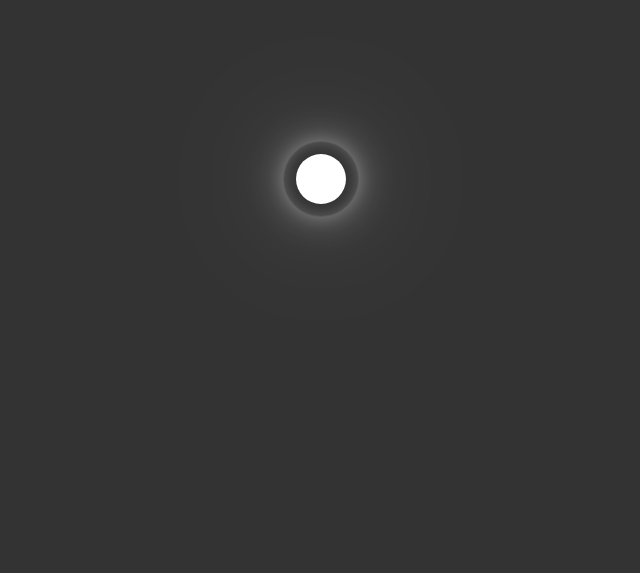
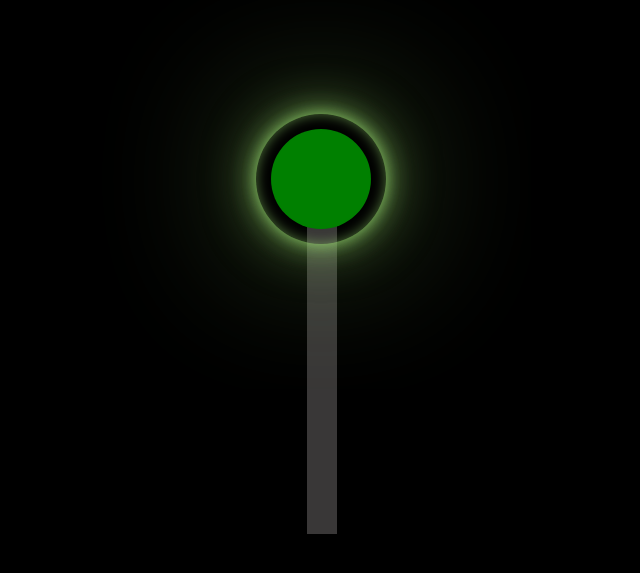
Before and after one commit to binsacedillo/PRESENTATION-REPORTING-COMPROG, a plain HTML site: page EXERCISE1/index.html in a window 1280 px wide. Shown: the part 221-794 px from the top of the page, without its empty margins (319-959 px from the left). Drawn offline with Linux system fonts and the light colour scheme.

Commit message:
added a bar

```diff
--- a/EXERCISE1/index.html
+++ b/EXERCISE1/index.html
@@ -9,7 +9,9 @@
 </head>
 <body>
     <div class="container">
-        <div class="circle"></div>
+        <div class="circle">
+            <div class="bar"></div>
+        </div>
     </div>
 </body>
 </html>
--- a/EXERCISE1/style.css
+++ b/EXERCISE1/style.css
@@ -1,6 +1,6 @@
 body {
     margin: 0;
-    background-color: #333;
+    background-color: black;
   }
 
   .container {
@@ -8,14 +8,13 @@ body {
     justify-content: center;
     align-items: center;
     height: 100vh;
-    background-color: #333;
   }
 
   .circle {
-    width: 50px;
-    height: 50px;
+    width: 100px;
+    height: 100px;
     border-radius: 50%;
-    background-color: white;
+    background-color: green;
     position: relative;
   }
 
@@ -28,25 +27,35 @@ body {
     position: absolute;
     top: 0;
     left: 0;
-    box-shadow: inset 0 0 10px rgba(255, 255, 255, 0.5),
-                0 0 10px rgba(255, 255, 255, 0.5),
-                0 0 20px rgba(255, 255, 255, 0.5),
-                0 0 40px rgba(255, 255, 255, 0.5),
-                0 0 120px rgba(255, 255, 255, 0.5);
+    box-shadow: inset 0 0 10px rgba(159, 230, 118, 0.5),
+                0 0 10px rgba(159, 230, 118, 0.5),
+                0 0 20px rgba(159, 230, 118, 0.5),
+                0 0 40px rgba(159, 230, 118, 0.5),
+                0 0 120px rgba(159, 230, 118, 0.5);
     animation: glow 2s ease-in-out infinite;
   }
 
   @keyframes glow {
     0% {
       transform: scale(1);
-      opacity: 1;
+      opacity: 4;
     }
     50% {
-      transform: scale(1.5);
-      opacity: 0.5;
+      transform: scale(1.3);
+      opacity: 100;
     }
     100% {
-      transform: scale(2);
-      opacity: 0;
+      transform: scale(1.6);
+      opacity: 10100;
     }
   }
+
+  .bar {
+    position: absolute;
+    width: 30px;
+    height: 385px;
+    background-color: rgb(57, 55, 55);
+    top: 20px;
+    left: calc(38% - 2px);
+    z-index: -1;
+  }
```
